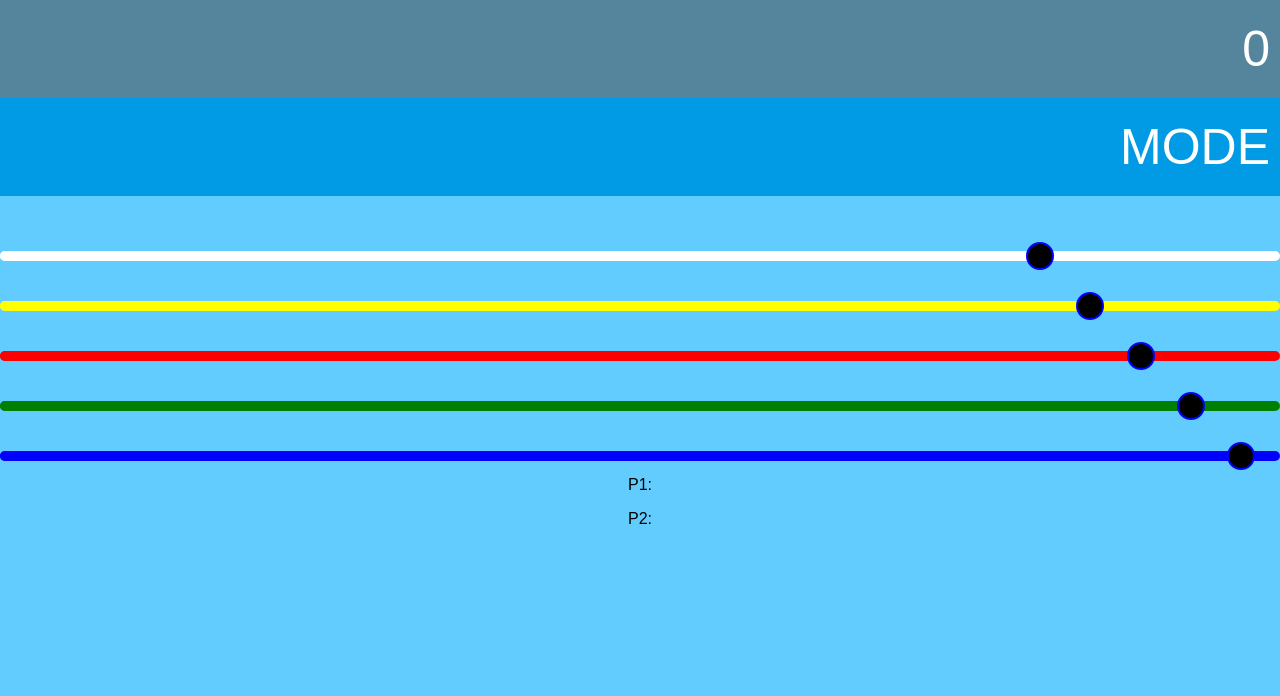
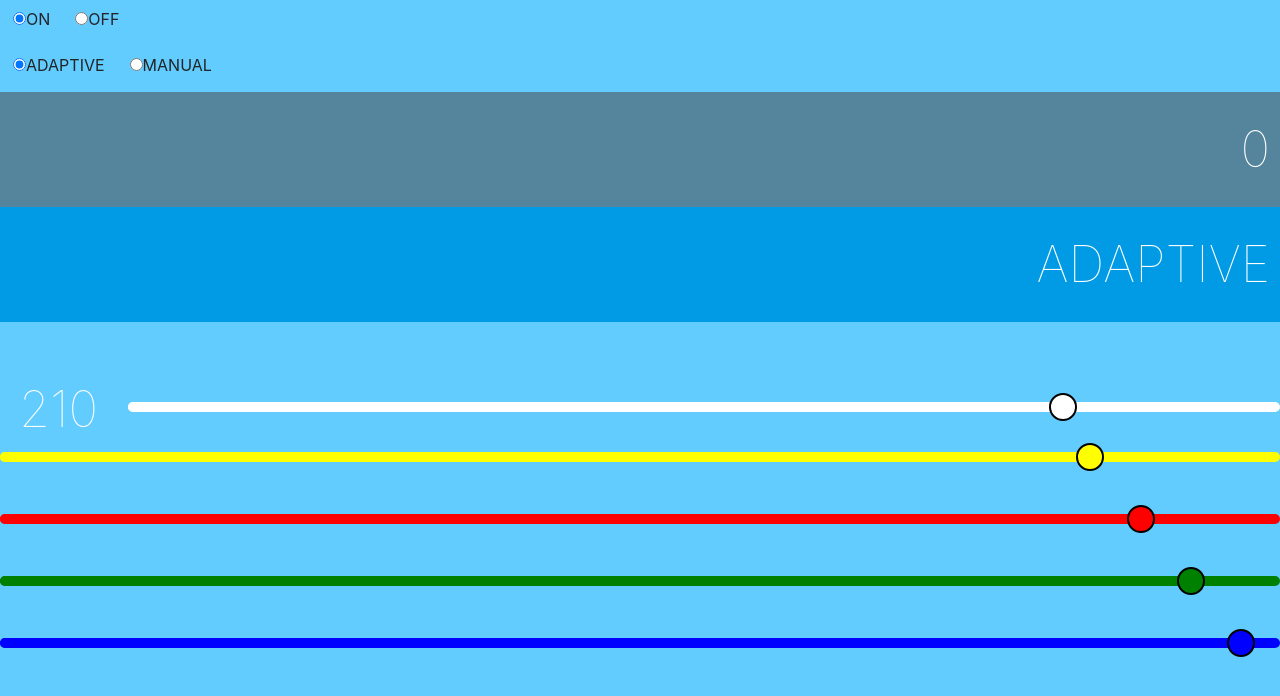
Before and after one commit to VilniusTechnology/rgb-cct-controller, a React (Create React App) app: page / in a window 1280 px wide. Shown: the top 696 px of the page. Built offline with nearby package versions, Linux system fonts and the light colour scheme; no server answers.

Commit message:
Progress

```diff
--- a/package.json
+++ b/package.json
@@ -4,13 +4,15 @@
   "private": true,
   "dependencies": {
     "axios": "^0.18.0",
+    "bootstrap": "^4.0.0",
     "cheerio": "^1.0.0-rc.2",
     "express": "^4.16.3",
     "fs": "0.0.1-security",
     "jquery": "^3.3.1",
     "rc-slider": "^8.6.1",
-    "react": "^16.2.0",
-    "react-dom": "^16.2.0",
+    "react": "^16.3.0",
+    "react-bootstrap": "^0.32.1",
+    "react-dom": "^16.3.0",
     "react-html-parser": "^2.0.2",
     "react-rangeslider": "^2.2.0",
     "react-scripts": "1.1.1",
--- a/src/App.css
+++ b/src/App.css
@@ -1,6 +1,7 @@
 .button__container {
   margin-top: 15px;
   text-align: center;
+  display: none;
 }
 
 .button {
--- a/src/App.js
+++ b/src/App.js
@@ -1,35 +1,27 @@
 import React, { Component } from 'react'
+import axios from 'axios'
+import Slider from 'rc-slider';
+import $ from "jquery";
+
+import { Button } from 'react-bootstrap';
+import { ButtonToolbar } from 'react-bootstrap';
+import { ToggleButtonGroup } from 'react-bootstrap';
+import { ToggleButton } from 'react-bootstrap';
+
+import '../node_modules/bootstrap/dist/css/bootstrap.min.css';
 import './App.css'
 import './index.css'
 
-import axios from 'axios'
-// import { SketchPicker } from 'react-color';
+class App extends Component {
 
-import ReactDOM from 'react-dom';
-import Slider, { Range } from 'rc-slider';
+  /**
+  * On load
+  */
+  constructor (props, context) {
+    super(props, context);
 
-
-import ReactHtmlParser, { processNodes, convertNodeToElement, htmlparser2 } from 'react-html-parser';
-
-
-
-const handle = {
-  position: "absolute",
-  transform: 'translate(-50%, -50%)',
-  width: "14px",
-  height: "14px",
-  cursor: "pointer",
-  borderRadius: "50%",
-  border: "solid 2px #000",
-  backgroundColor: "#fff"
-};
-
-
-class App extends Component {
-  constructor (props, context) {
-    super(props, context)
     this.state = {
-      reading: ''
+      reading: 0
     }
 
     this.state.colours = {};
@@ -39,90 +31,162 @@ class App extends Component {
     this.state.colours.green = 240;
     this.state.colours.blue = 250;
 
+    this.state.mode = "ADAPTIVE";
 
-    this.handleClick = this.handleClick.bind(this)
+    document.body.style.backgroundColor = "#63ccff";
   }
 
-  onSliderChange = (value) => {
-    console.log(this.state.colours.white);
+  componentDidMount = () => {
+    // this.interval = setInterval(this.updateController, 10000);
   }
 
-  handleClick () {
-    axios.get('http://192.168.1.46/?&PAR01=100&PAR02=200|')
+  parseData(data) {
+    console.log(data.data);
+    this.setState({reading: data.data.reading})
+    this.setState({PARAM01: data.data.PARAM01})
+    this.setState({PARAM02: data.data.PARAM02})
+  }
+
+  updateController = () => {
+    let data = this.getAllData();
+    this.performRequest(data);
+  }
+
+  updateSlidersState = () => {
+
+  //   this.setState(
+  //     {
+  //       colours: {
+  //         white: this.whiteSlider.state.value,
+  //         yellow: this.yellowSlider.state.value,
+  //         red: this.redSlider.state.value,
+  //         green: this.greenSlider.state.value,
+  //         blue: this.blueSlider.state.value,
+  //       }
+  //     }
+  //   )
+  }
+
+  onAfterChange = (value) => {
+    this.updateController();
+  }
+
+  performRequest = (data) => {
+      let getString = this.dataToString(data);
+      console.log(getString);
+
+      axios.get('http://192.168.1.46/?&' + getString + '|')
         .then(response => this.parseData(response))
   }
 
-
-  parseData(data) {
-    console.log(data.data);
-    this.setState({temperature: data.data.reading})
-    this.setState({PARAM01: data.data.PARAM01})
-    this.setState({PARAM02: data.data.PARAM02})
-
-  }
-
-  handleChangeComplete() {
-
+  dataToString = (data) => {
+      console.log(data);
+      return this.join(data, "=", "&");
   }
 
   getAllData() {
+    let values = {
+      "PARAM01": 1,
+      "PARAM02": 2,
+      "PARAM03": this.whiteSlider.state.value,
+      // "PARAM04": this.yellowSlider.state.value,
+      // "PARAM05": this.redSlider.state.value,
+      // "PARAM06": this.greenSlider.state.value,
+      // "PARAM07": this.blueSlider.state.value,
+    };
 
+    return values;
   }
 
-  dataToString() {
+  join = (object, glue, separator) => {
+    var object = object;
 
+    if (glue == undefined) {
+      glue = '=';
     }
 
-  onAfterChange = (value) => {
-    console.log(value); //eslint-disable-line
+    if (separator == undefined) {
+      separator = ',';
+    }
+
+    return $.map(Object.getOwnPropertyNames(object), function(k) { return [k, object[k]].join(glue) }).join(separator);
   }
 
   render () {
+
+      let that = this;
+      setTimeout(function(){that.updateController()}, 5);
+
     return (
       <div>
-        <div class="light-level-reading-container">
-          {this.state.reading} 0
+        <div>
+          <ButtonToolbar>
+            <ToggleButtonGroup type="radio" name="state" defaultValue={1}>
+              <ToggleButton value={1}>ON</ToggleButton>
+              <ToggleButton value={2}>OFF</ToggleButton>
+            </ToggleButtonGroup>
+          </ButtonToolbar>
         </div>
-        <div class="mode-container">
-          <div class="mode-reading-container">MODE</div>
+
+        <div>
+          <ButtonToolbar>
+            <ToggleButtonGroup type="radio" name="mode" defaultValue={1}>
+              <ToggleButton value={1}>ADAPTIVE</ToggleButton>
+              <ToggleButton value={2}>MANUAL</ToggleButton>
+            </ToggleButtonGroup>
+          </ButtonToolbar>
+        </div>
+
+        <div className="light-level-reading-container">
+          {this.state.reading}
+        </div>
+        <div className="mode-container">
+          <div className="mode-reading-container">{this.state.mode}</div>
         </div>
 
 
         <div>
-          <Slider defaultValue={this.state.colours.white}
+          <div className="left-div">{this.state.colours.white}</div>
+          <div className="right-div">
+            <Slider
+                ref={(input) => { this.whiteSlider = input; }}
+
+                defaultValue={this.state.colours.white}
+
                 onAfterChange={this.onAfterChange}
                 min={0}
                 max={255}
 
                 handleStyle={{
-                        borderColor: 'blue',
+                          borderColor: 'black',
                           height: 28,
                           width: 28,
                           marginLeft: -14,
                           marginTop: -9,
-                        backgroundColor: 'black',
+                          backgroundColor: 'white',
                         }}
                 railStyle={{ backgroundColor: 'white', height: 10 }}
                 trackStyle={{ backgroundColor: 'white', height: 10 }}
              />
-           <br/><br/>
-           <div></div>
+           </div>
+           <div style={{clear: 'both'}}></div>
         </div>
 
         <div>
           <Slider
+              ref={(input) => { this.yellowSlider = input; }}
 
               defaultValue={this.state.colours.yellow}
               min={0}
               max={255}
 
               handleStyle={{
-                        borderColor: 'blue',
+                        borderColor: 'black',
                         height: 28,
                         width: 28,
                         marginLeft: -14,
                         marginTop: -9,
-                        backgroundColor: 'black',
+                        backgroundColor: 'yellow',
                       }}
               railStyle={{ backgroundColor: 'yellow', height: 10 }}
               trackStyle={{ backgroundColor: 'yellow', height: 10 }}
@@ -135,18 +199,19 @@ class App extends Component {
 
         <div>
           <Slider
+              ref={(input) => { this.redSlider = input; }}
 
               defaultValue={this.state.colours.red}
               min={0}
               max={255}
 
               handleStyle={{
-                        borderColor: 'blue',
+                        borderColor: 'black',
                         height: 28,
                         width: 28,
                         marginLeft: -14,
                         marginTop: -9,
-                        backgroundColor: 'black',
+                        backgroundColor: 'red',
                       }}
               railStyle={{ backgroundColor: 'red', height: 10 }}
               trackStyle={{ backgroundColor: 'red', height: 10 }}
@@ -160,18 +225,19 @@ class App extends Component {
 
         <div>
           <Slider
+              ref={(input) => { this.greenSlider = input; }}
 
               defaultValue={this.state.colours.green}
               min={0}
               max={255}
 
               handleStyle={{
-                        borderColor: 'blue',
+                        borderColor: 'black',
                         height: 28,
                         width: 28,
                         marginLeft: -14,
                         marginTop: -9,
-                        backgroundColor: 'black',
+                        backgroundColor: 'green',
                       }}
               railStyle={{ backgroundColor: 'green', height: 10 }}
               trackStyle={{ backgroundColor: 'green', height: 10 }}
@@ -182,22 +248,21 @@ class App extends Component {
            <div></div>
         </div>
 
-
-
       <div>
         <Slider
+              ref={(input) => { this.blueSlider = input; }}
 
               defaultValue={this.state.colours.blue}
               min={0}
               max={255}
 
               handleStyle={{
-                        borderColor: 'blue',
+                        borderColor: 'black',
                         height: 28,
                         width: 28,
                         marginLeft: -14,
                         marginTop: -9,
-                        backgroundColor: 'black',
+                        backgroundColor: 'blue',
                       }}
               railStyle={{ backgroundColor: 'blue', height: 10 }}
               trackStyle={{ backgroundColor: 'blue', height: 10 }}
@@ -206,8 +271,6 @@ class App extends Component {
            />
 
         </div>
-
-
 
         <div className='button__container'>
           <p>P1: {this.state.PARAM01}</p>
@@ -219,7 +282,4 @@ class App extends Component {
 }
 
 
-
-
-
 export default App
--- a/src/index.css
+++ b/src/index.css
@@ -5,8 +5,22 @@ body {
   background-color: #63ccff;
 }
 
+.left-div {
+  width: 10%;
+  padding-right: 30px;
+  float: left;
+  text-align: right;
+  font-weight: lighter;
+  min-height: 18px;
+  color: #ffffff;
+  font-size: 50px;
+}
 
-
+.right-div {
+  padding-top: 25px;
+  width: 90%;
+  float: right;
+}
 
 .rc-slider {
   position: relative;
```
Lines whose indentation alone changed are shown as unchanged.
